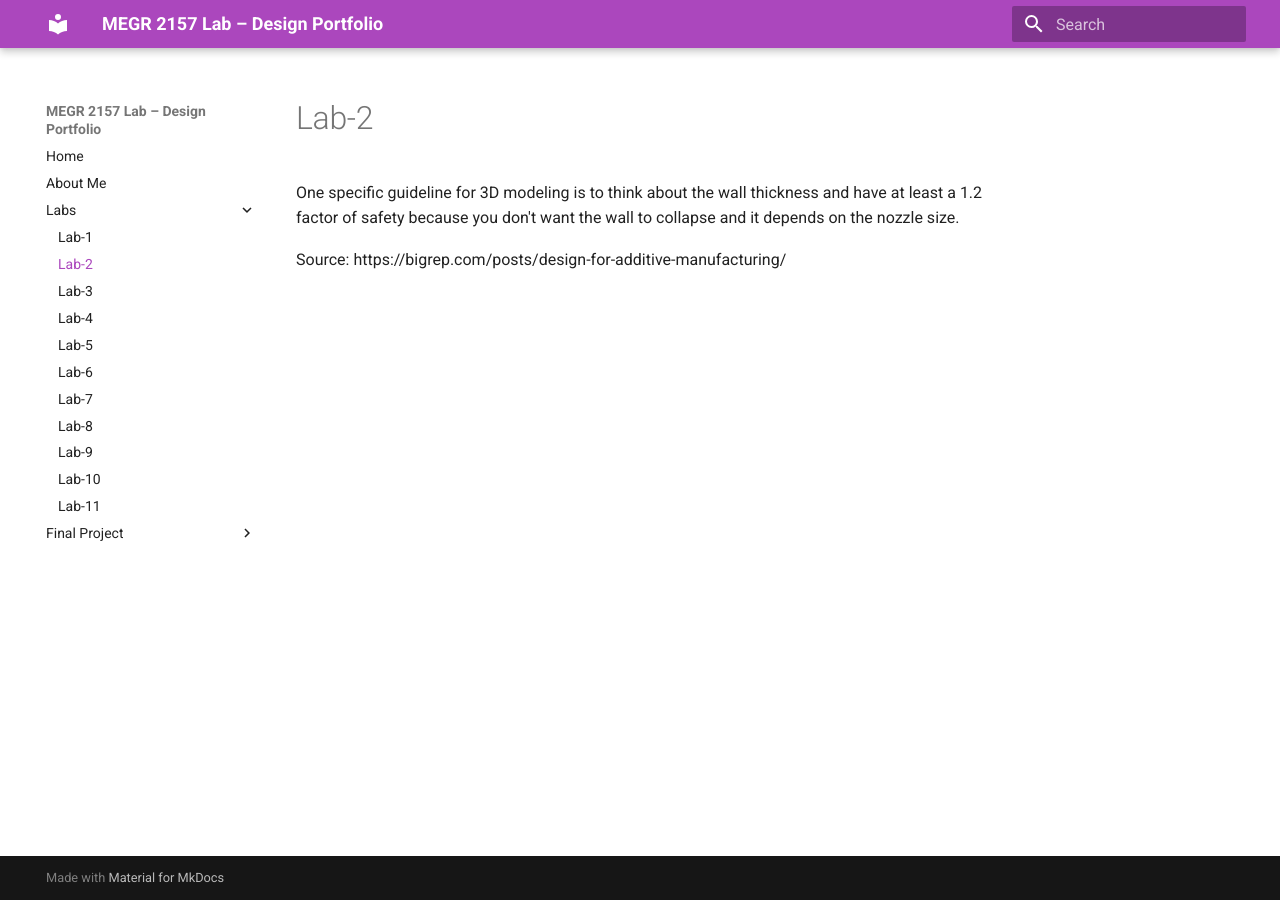
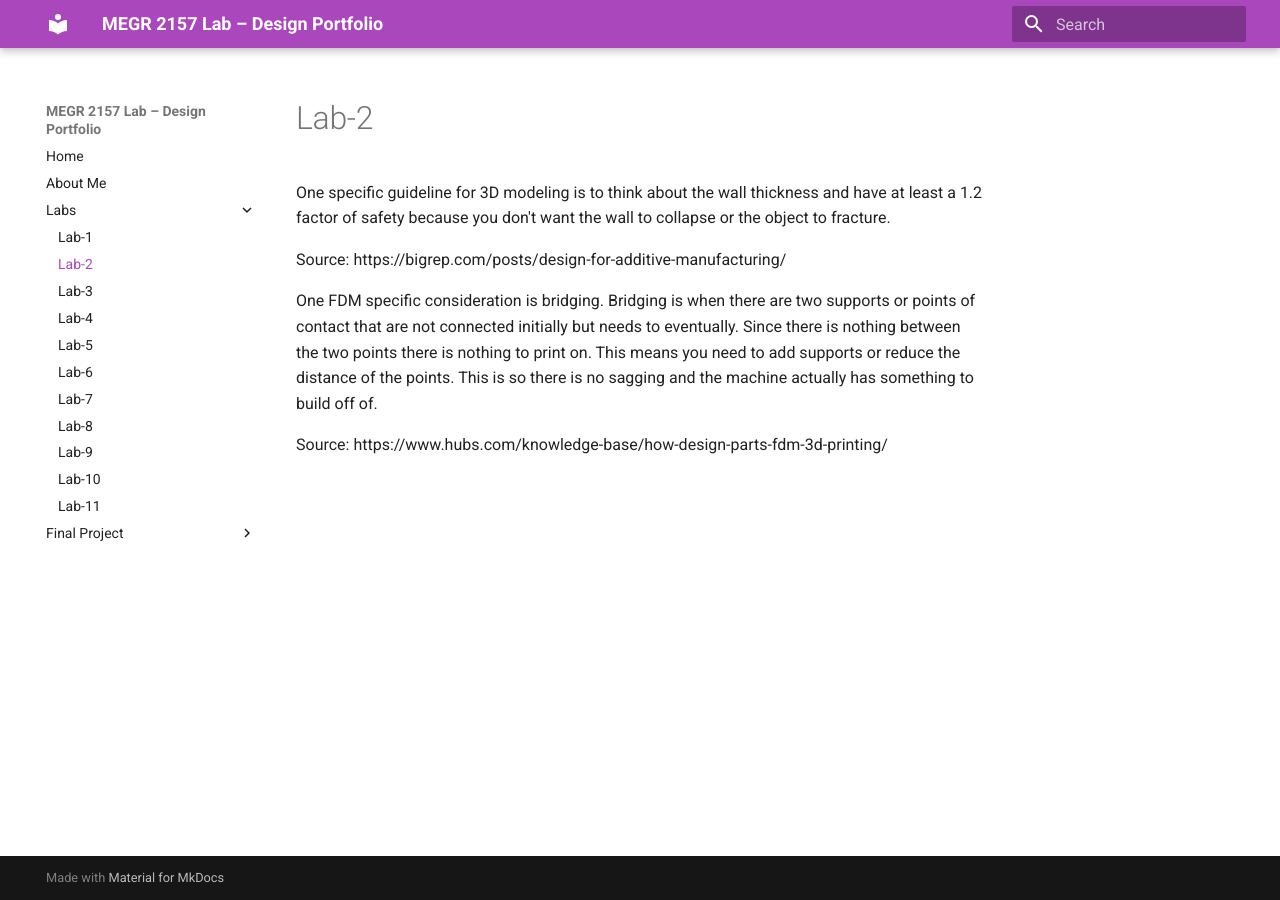
Before and after one commit to lexiecox628/lexie-cox-lab-portfolio, an MkDocs documentation site: the page built from docs/Labs/L02/index.md, in a window 1280 px wide. Built offline with MkDocs 1.6.1 and Material for MkDocs 9.7.7, drawn with Linux system fonts in a browser that asks for light colours.

Commit message:
Independent Research 2

```diff
--- a/docs/Labs/L02/index.md
+++ b/docs/Labs/L02/index.md
@@ -1,3 +1,7 @@
-One specific guideline for 3D modeling is to think about the wall thickness and have at least a 1.2 factor of safety because you don't want the wall to collapse and it depends on the nozzle size.
+One specific guideline for 3D modeling is to think about the wall thickness and have at least a 1.2 factor of safety because you don't want the wall to collapse or the object to fracture.
 
 Source: https://bigrep.com/posts/design-for-additive-manufacturing/
+
+One FDM specific consideration is bridging. Bridging is when there are two supports or points of contact that are not connected initially but needs to eventually. Since there is nothing between the two points there is nothing to print on. This means you need to add supports or reduce the distance of the points. This is so there is no sagging and the machine actually has something to build off of.
+
+Source: https://www.hubs.com/knowledge-base/how-design-parts-fdm-3d-printing/
```
